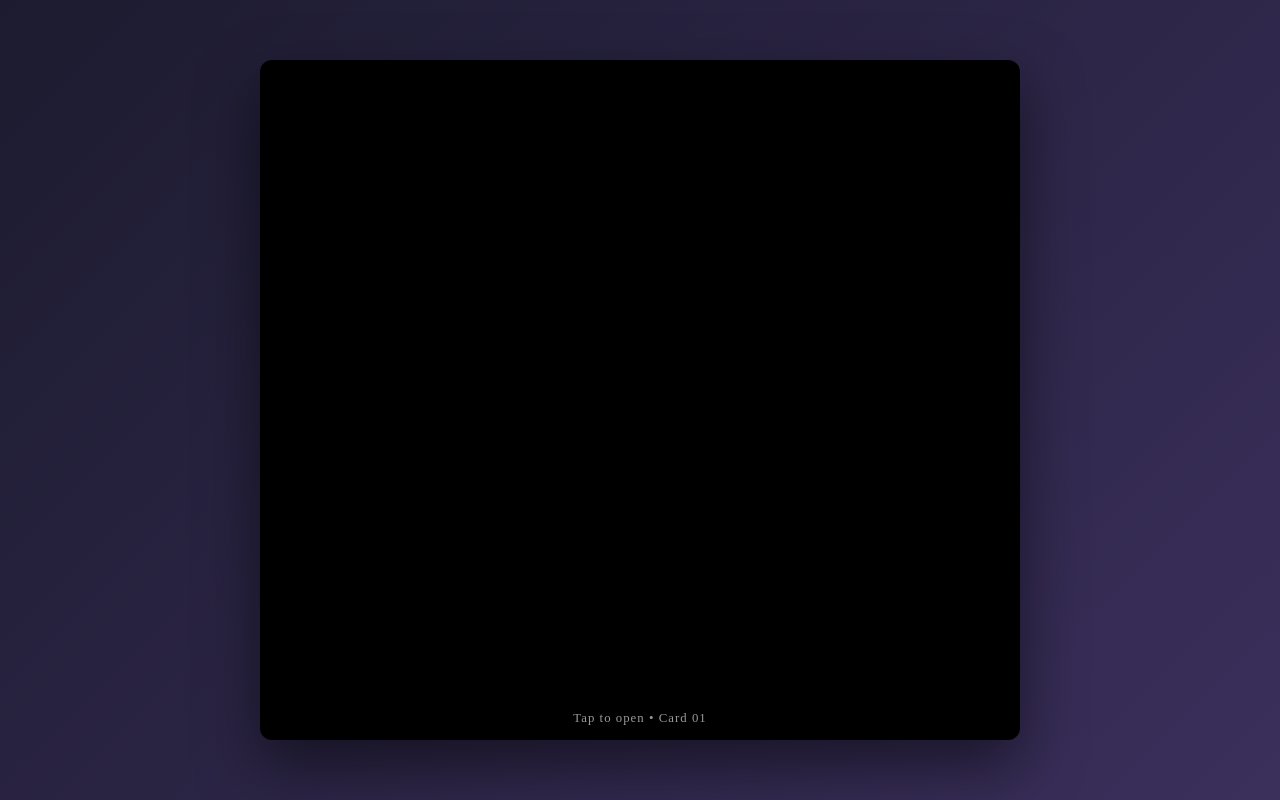
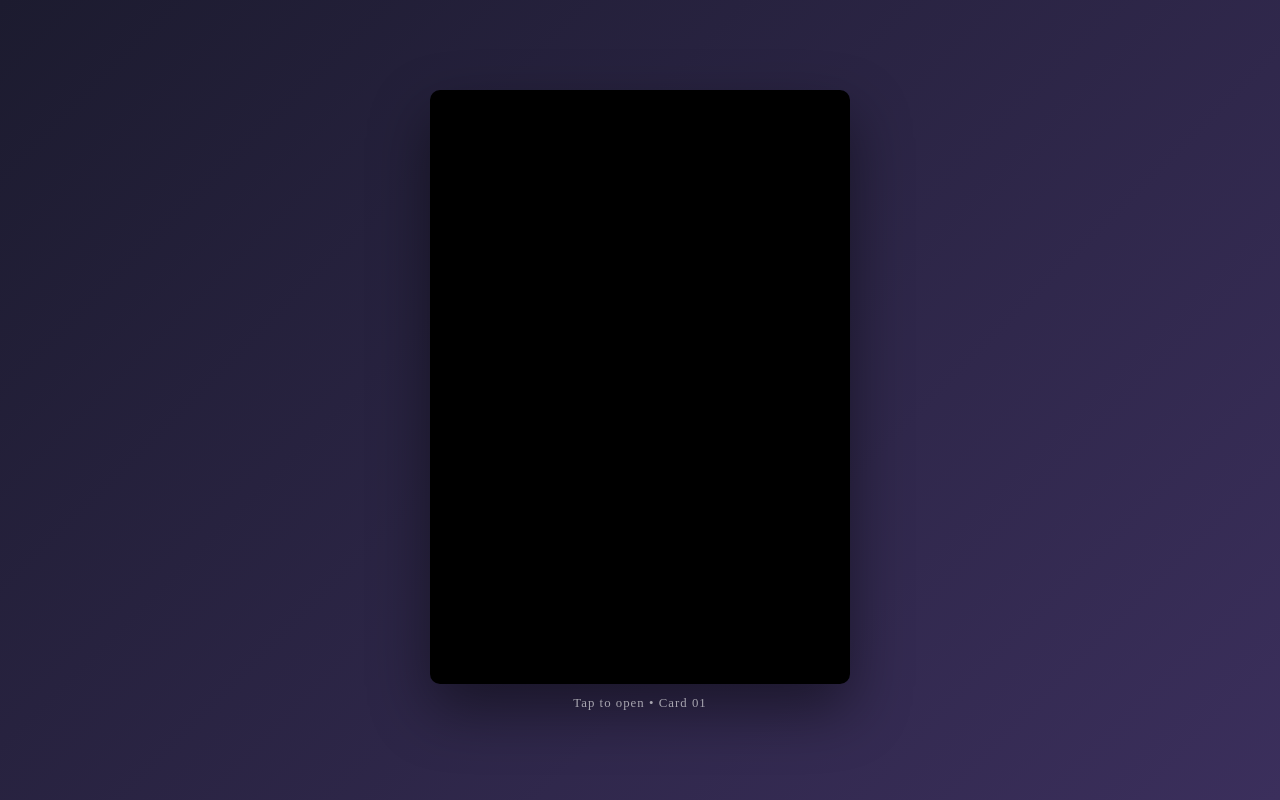
Before and after one commit to GodwinM713/PromiseWord, a plain HTML site: page cards/html/01.html in a window 1280 px wide. Drawn offline with Linux system fonts and the light colour scheme.

Commit message:
Update 01.html

```diff
--- a/cards/html/01.html
+++ b/cards/html/01.html
@@ -16,49 +16,51 @@
   }
 
   .brochure {
-    width: 92%;
-    max-width: 760px;
-    height: 85vh;
-    background: #000;
-    box-shadow: 0 25px 60px rgba(0,0,0,0.5);
-    border-radius: 12px;
-    overflow: hidden;
     cursor: pointer;
     position: relative;
+    transition: all 0.5s ease;
   }
 
+  /* === SPREAD BASE === */
   .spread {
-    position: absolute;
-    inset: 0;
     display: none;
     opacity: 0;
-    transform: translateX(40px);
-    transition: opacity 0.6s ease, transform 0.6s ease;
+    transform: translateY(20px);
+    transition: opacity 0.5s ease, transform 0.5s ease;
   }
 
   .spread.active {
-    display: flex;
+    display: block;
     opacity: 1;
-    transform: translateX(0);
+    transform: translateY(0);
   }
 
-  .single {
-    justify-content: center;
-    align-items: center;
-  }
-
+  /* === PAGE SURFACE === */
   .page {
     width: 100%;
     height: 100%;
-    background-size: cover;
+    background-repeat: no-repeat;
     background-position: center;
+    background-size: contain; /* critical fix */
+    background-color: #000;
+    box-shadow: 0 25px 60px rgba(0,0,0,0.45);
+    border-radius: 10px;
+  }
+
+  /* === A4 PROPORTIONS === */
+  .portrait {
+    aspect-ratio: 210 / 297;   /* A4 portrait */
+    width: min(90vw, 420px);
+  }
+
+  .landscape {
+    aspect-ratio: 297 / 210;   /* A4 landscape */
+    width: min(92vw, 700px);
   }
 
   .hint {
-    position: absolute;
-    bottom: 14px;
-    width: 100%;
     text-align: center;
+    margin-top: 12px;
     font-size: 0.8rem;
     color: rgba(255,255,255,0.6);
     letter-spacing: 0.08em;
@@ -70,32 +72,38 @@
 
 <div class="brochure" onclick="nextSpread()">
 
-  <!-- FRONT COVER -->
-  <div class="spread active single">
-    <div class="page" style="background-image: url('../images/front.png');"></div>
+  <!-- FRONT COVER (A4 PORTRAIT) -->
+  <div class="spread active">
+    <div class="page portrait"
+         style="background-image: url('../images/front.png');">
+    </div>
     <div class="hint">Tap to open • Card 01</div>
   </div>
 
-  <!-- INSIDE SPREAD (ONE IMAGE, NO DIVISION) -->
-  <div class="spread single">
-    <div class="page" style="background-image: url('../images/1.png');"></div>
+  <!-- INSIDE SPREAD (A4 LANDSCAPE) -->
+  <div class="spread">
+    <div class="page landscape"
+         style="background-image: url('../images/1.png');">
+    </div>
   </div>
 
-  <!-- BACK COVER -->
-  <div class="spread single">
-    <div class="page" style="background-image: url('../images/back.png');"></div>
+  <!-- BACK COVER (A4 PORTRAIT) -->
+  <div class="spread">
+    <div class="page portrait"
+         style="background-image: url('../images/back.png');">
+    </div>
   </div>
 
 </div>
 
 <script>
-  const spreads = document.querySelectorAll(".spread");
+  const spreads = document.querySelectorAll('.spread');
   let index = 0;
 
   function nextSpread() {
-    spreads[index].classList.remove("active");
-    index = (index + 1) % spreads.length;
-    spreads[index].classList.add("active");
+    spreads[index].classList.remove('active');
+    index = Math.min(index + 1, spreads.length - 1);
+    spreads[index].classList.add('active');
   }
 </script>
 
```
